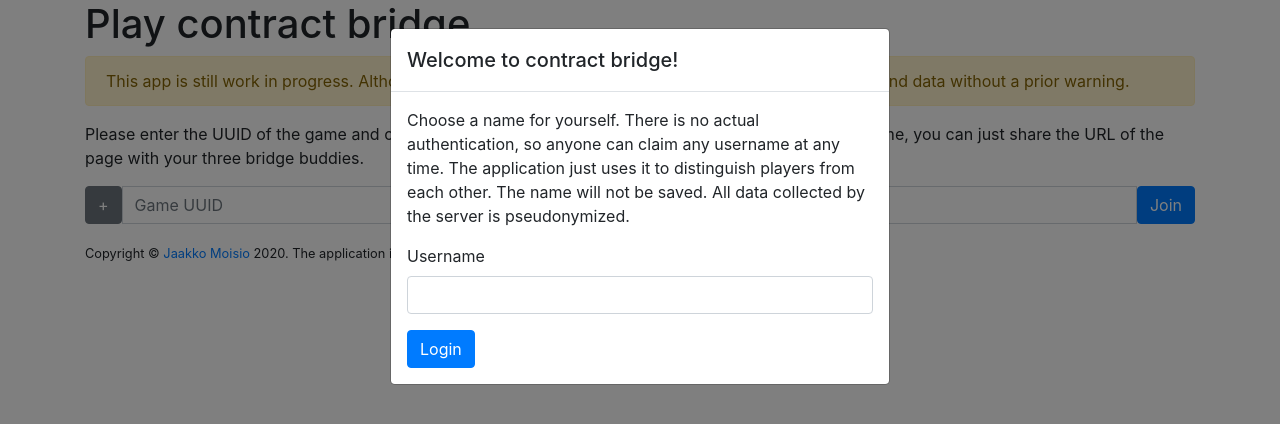
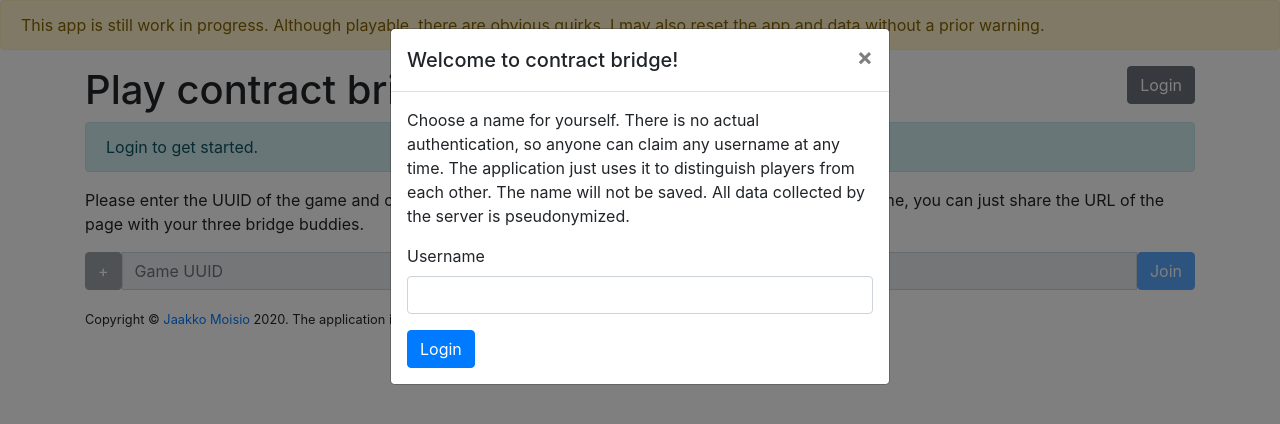
Before and after one commit to jasujm/bridgeapp, a Vue app in the folder frontend/: page /games in a window 1280 px wide. Shown: the top 424 px of the page. Built offline with nearby package versions, Linux system fonts and the light colour scheme.

Commit message:
[frontend] Allow dismissing login dialog
It kind of sucks to have a modal which cannot be closed. Add minimal support to
use the app without logging in, in order to support dismissable login dialog.

```diff
--- a/frontend/src/App.vue
+++ b/frontend/src/App.vue
@@ -1,16 +1,16 @@
 <template>
 <div id="app">
+    <b-alert show variant="warning">
+        This app is still work in progress. Although playable, there are
+        obvious quirks. I may also reset the app and data without a
+        prior warning.
+    </b-alert>
     <div class="container">
         <header>
+            <Login class="float-right" />
             <h1>Play contract bridge</h1>
-            <b-alert show variant="warning">
-                This app is still work in progress. Although playable, there are
-                obvious quirks. I may also reset the app and data without a
-                prior warning.
-            </b-alert>
         </header>
         <main>
-            <Login v-if="!$store.getters.isLoggedIn" />
             <RouterView />
         </main>
         <footer>
--- a/frontend/src/components/BridgeTable.vue
+++ b/frontend/src/components/BridgeTable.vue
@@ -83,7 +83,7 @@ export default class BridgeTable extends Vue {
     private self = new Self();
     private displayTrick: Trick | null = null;
     private ws?: WebSocket;
-    private timerId!: number;
+    private timerId?: number;
     private dealCounter: number | null = Number.POSITIVE_INFINITY;
     private eventCounter: number = Number.NEGATIVE_INFINITY;
     private eventCallbacks: Array<EventCallback> = [];
@@ -215,6 +215,7 @@ export default class BridgeTable extends Vue {
     }
 
     private startGame() {
+        this.close();
         const wrap = (callback: (event: Event) => void) => {
             return (event: Event) => {
                 if (event.counter > this.eventCounter) {
@@ -257,15 +258,12 @@ export default class BridgeTable extends Vue {
     }
 
     private close() {
-        clearInterval(this.timerId);
+        if (this.timerId) {
+            clearInterval(this.timerId);
+        }
         if (this.ws) {
             this.ws.close();
         }
-    }
-
-    mounted() {
-        this.startGame();
-        this.displayTrick = this.lastTrick;
     }
 
     beforeDestroy() {
@@ -274,8 +272,17 @@ export default class BridgeTable extends Vue {
 
     @Watch("gameUuid")
     private gameUuidChanged() {
-        this.close();
-        this.startGame();
+        if (this.$store.getters.isLoggedIn) {
+            this.startGame();
+        }
+    }
+
+    @Watch("$store.getters.isLoggedIn", { immediate: true })
+    private loggedIn(value: boolean) {
+        if (value) {
+            this.startGame();
+            this.displayTrick = this.lastTrick;
+        }
     }
 
     private get lastTrick() {
--- a/frontend/src/components/GameSelector.vue
+++ b/frontend/src/components/GameSelector.vue
@@ -9,7 +9,7 @@
     <validation-observer v-slot="{ handleSubmit }" slim>
         <b-form @submit.prevent="handleSubmit(joinGame)">
             <validation-provider name="UUID" rules="required|uuid" v-slot="validationContext">
-                <b-form-group>
+                <b-form-group :disabled="!$store.getters.isLoggedIn">
                     <b-input-group>
                         <b-button
                             variant="secondary"
--- a/frontend/src/components/Login.vue
+++ b/frontend/src/components/Login.vue
@@ -1,15 +1,16 @@
 <template>
+<div class="login">
     <b-modal
-    class="login"
+        id="login-modal"
         :static="testing"
         :visible="!$store.getters.isLoggedIn"
         title="Welcome to contract bridge!"
-    hide-footer no-close-on-esc no-close-on-backdrop hide-header-close>
+        hide-footer>
         <p>
-        Choose a name for yourself. There is no actual authentication, so anyone
-        can claim any username at any time. The application just uses it to
-        distinguish players from each other. The name will not be saved. All
-        data collected by the server is pseudonymized.
+            Choose a name for yourself. There is no actual authentication, so
+            anyone can claim any username at any time. The application just uses
+            it to distinguish players from each other. The name will not be
+            saved. All data collected by the server is pseudonymized.
         </p>
         <validation-observer v-slot="{ handleSubmit }" slim>
             <b-form @submit.stop.prevent="handleSubmit(login)">
@@ -29,6 +30,8 @@
             </b-form>
         </validation-observer>
     </b-modal>
+    <b-button v-if="!$store.getters.isLoggedIn" v-b-modal.login-modal>Login</b-button>
+</div>
 </template>
 
 <script lang="ts">
--- a/frontend/src/views/BridgeGame.vue
+++ b/frontend/src/views/BridgeGame.vue
@@ -1,5 +1,6 @@
 <template>
 <div class="bridge-game">
+    <b-alert variant="info" :show="!$store.getters.isLoggedIn">Login to get started.</b-alert>
     <GameSelector ref="selector" @game-joined="updateGame($event)" />
     <BridgeTable ref="table" v-if="hasGame" :gameUuid="this.$route.params.gameUuid" />
 </div>
```
Also changed, not shown: 2 other files (tests, documents, lock files or other folders). Lines whose indentation alone changed are shown as unchanged.
